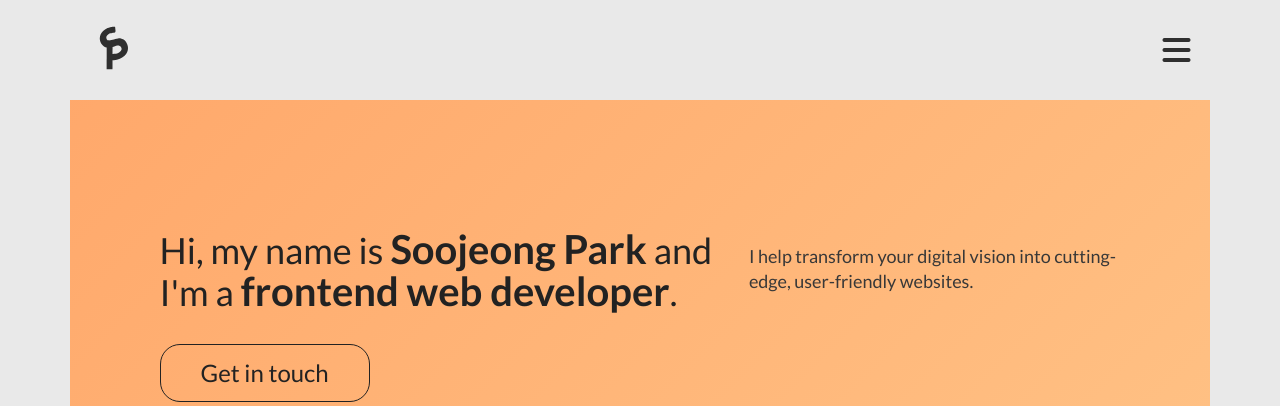
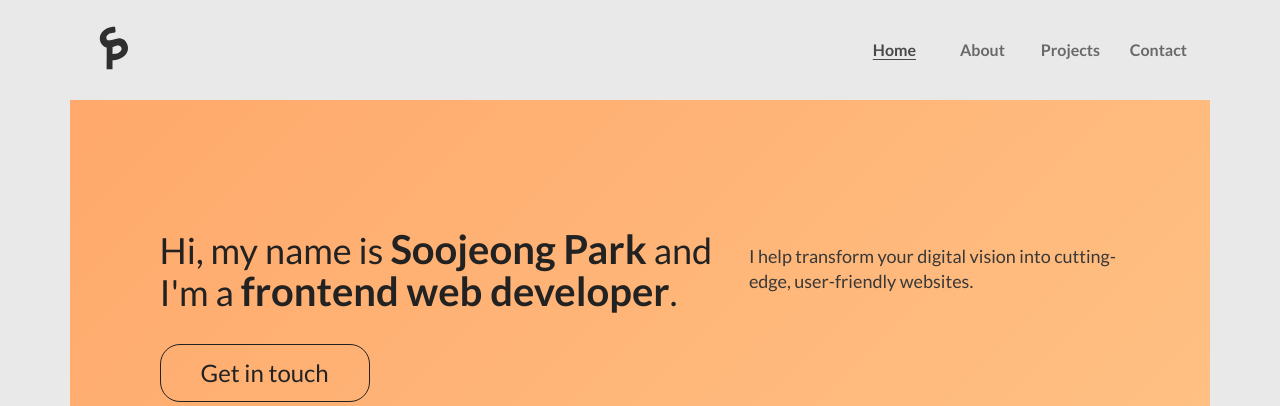
Before and after one commit to soojeong-park-ca/soojeong-park-portfolio, a React (Vite) app: page / in a window 1280 px wide. Shown: the top 406 px of the page. Built offline with nearby package versions, Linux system fonts and the light colour scheme.

Commit message:
add desktop nav styles

```diff
--- a/src/components/Header.jsx
+++ b/src/components/Header.jsx
@@ -6,7 +6,9 @@ import Nav from "./Nav";
 export default function Header() {
   const [navOpen, setNavOpen] = useState(false);
   const [scrolled, setScrolled] = useState(false);
+  const [mobileNavbar, setMobileNavbar] = useState(false);
 
+  //// navOpen
   // Nav toggle
   const handleNavToggle = () => {
     setNavOpen(prev => !prev);
@@ -27,15 +29,38 @@ export default function Header() {
       setNavOpen(false);
   };
 
+  //// scrolled
   // Scroll
   useEffect(() => {
     window.onscroll = function () {
       if (window.scrollY > 50) setScrolled(true);
-      else {
-        setScrolled(false);
+      else setScrolled(false);
+    };
+  }, [window.scrollY]);
+
+  //// mobileNavbar
+  // innerWidth
+  useEffect(() => {
+    // when page loaded
+    if (window.innerWidth >= 900) {
+      setMobileNavbar(false);
+      setNavOpen(true);
+    } else {
+      setMobileNavbar(true);
+      setNavOpen(false);
+    }
+
+    // when resizing window
+    window.onresize = function () {
+      if (window.innerWidth >= 900) {
+        setMobileNavbar(false);
+        setNavOpen(true);
+      } else {
+        setMobileNavbar(true);
+        setNavOpen(false);
       }
     };
-  }, [window.scrollY]);
+  }, [window.innerWidth]);
 
   return (
     <header className={`header ${scrolled ? "header-scrolled" : ""}`}>
@@ -43,8 +68,15 @@ export default function Header() {
         navOpen={navOpen}
         onNavBtnClick={handleNavToggle}
         scrolled={scrolled}
+        mobileNavbar={mobileNavbar}
       />
-      <Nav navOpen={navOpen} onNavOverlayClick={handleNavOverlayClick} />
+      {mobileNavbar && (
+        <Nav
+          navOpen={navOpen}
+          onNavOverlayClick={handleNavOverlayClick}
+          mobileNavbar={mobileNavbar}
+        />
+      )}
     </header>
   );
 }
--- a/src/components/Nav.jsx
+++ b/src/components/Nav.jsx
@@ -1,13 +1,13 @@
 import { NavLink } from "react-router-dom";
 
-export default function Nav({ navOpen, onNavOverlayClick }) {
+export default function Nav({ navOpen, onNavOverlayClick, mobileNavbar }) {
   return (
     <>
       <div
         className={`nav-overlay ${!navOpen ? "nav-overlay--closed" : ""}`}
         onClick={onNavOverlayClick}
       ></div>
-      <nav className={`nav ${!navOpen ? "nav--closed" : ""}`}>
+      <nav className={`nav ${mobileNavbar && !navOpen ? "nav--closed" : ""}`}>
         <NavLink
           to="."
           className={({ isActive }) => (isActive ? "nav--active" : "")}
--- a/src/components/Navbar.jsx
+++ b/src/components/Navbar.jsx
@@ -1,8 +1,32 @@
 import { Link } from "react-router-dom";
 
 import Logo from "./Logo";
+import Nav from "./Nav";
 
-export default function Navbar({ navOpen, onNavBtnClick, scrolled }) {
+export default function Navbar({
+  navOpen,
+  onNavBtnClick,
+  scrolled,
+  mobileNavbar,
+}) {
+  const displayMobileNavbar = (
+    <div className="btn--menu-container">
+      <button className="btn--menu" onClick={onNavBtnClick}>
+        {!navOpen ? (
+          <i className="fa-solid fa-bars"></i>
+        ) : (
+          <i className="fa-solid fa-xmark"></i>
+        )}
+      </button>
+    </div>
+  );
+
+  const displayDesktopNavbar = (
+    <div className="navbar--desktop">
+      <Nav />
+    </div>
+  );
+
   return (
     <div className={`navbar ${scrolled ? "navbar-scrolled" : ""}`}>
       <div className="container nav-container">
@@ -12,15 +36,7 @@ export default function Navbar({ navOpen, onNavBtnClick, scrolled }) {
           </h4>
         </Link>
 
-        <div className="btn--menu-container">
-          <button className="btn--menu" onClick={onNavBtnClick}>
-            {!navOpen ? (
-              <i className="fa-solid fa-bars"></i>
-            ) : (
-              <i className="fa-solid fa-xmark"></i>
-            )}
-          </button>
-        </div>
+        {mobileNavbar ? displayMobileNavbar : displayDesktopNavbar}
       </div>
     </div>
   );
--- a/src/css/style.css
+++ b/src/css/style.css
@@ -362,6 +362,23 @@ body {
   transition: all 0.15s ease;
 }
 
+.navbar--desktop .nav-overlay {
+  display: none;
+}
+.navbar--desktop .nav {
+  position: static;
+  flex-direction: row;
+  align-items: center;
+  justify-content: center;
+  gap: 1.5rem;
+  padding: 0;
+}
+.navbar--desktop .nav a {
+  width: 4rem;
+  padding: 0;
+  text-align: center;
+}
+
 .project__text {
   grid-row: 2/3;
 }
--- a/src/sass/components/_navbar.scss
+++ b/src/sass/components/_navbar.scss
@@ -43,3 +43,28 @@
 
   transition: all 0.15s ease;
 }
+
+// DESKTOP
+.navbar--desktop {
+  .nav-overlay {
+    display: none;
+  }
+
+  .nav {
+    // reset
+    position: static;
+
+    flex-direction: row;
+    align-items: center;
+    justify-content: center;
+    gap: 1.5rem;
+
+    padding: 0;
+
+    a {
+      width: 4rem;
+      padding: 0;
+      text-align: center;
+    }
+  }
+}
```
